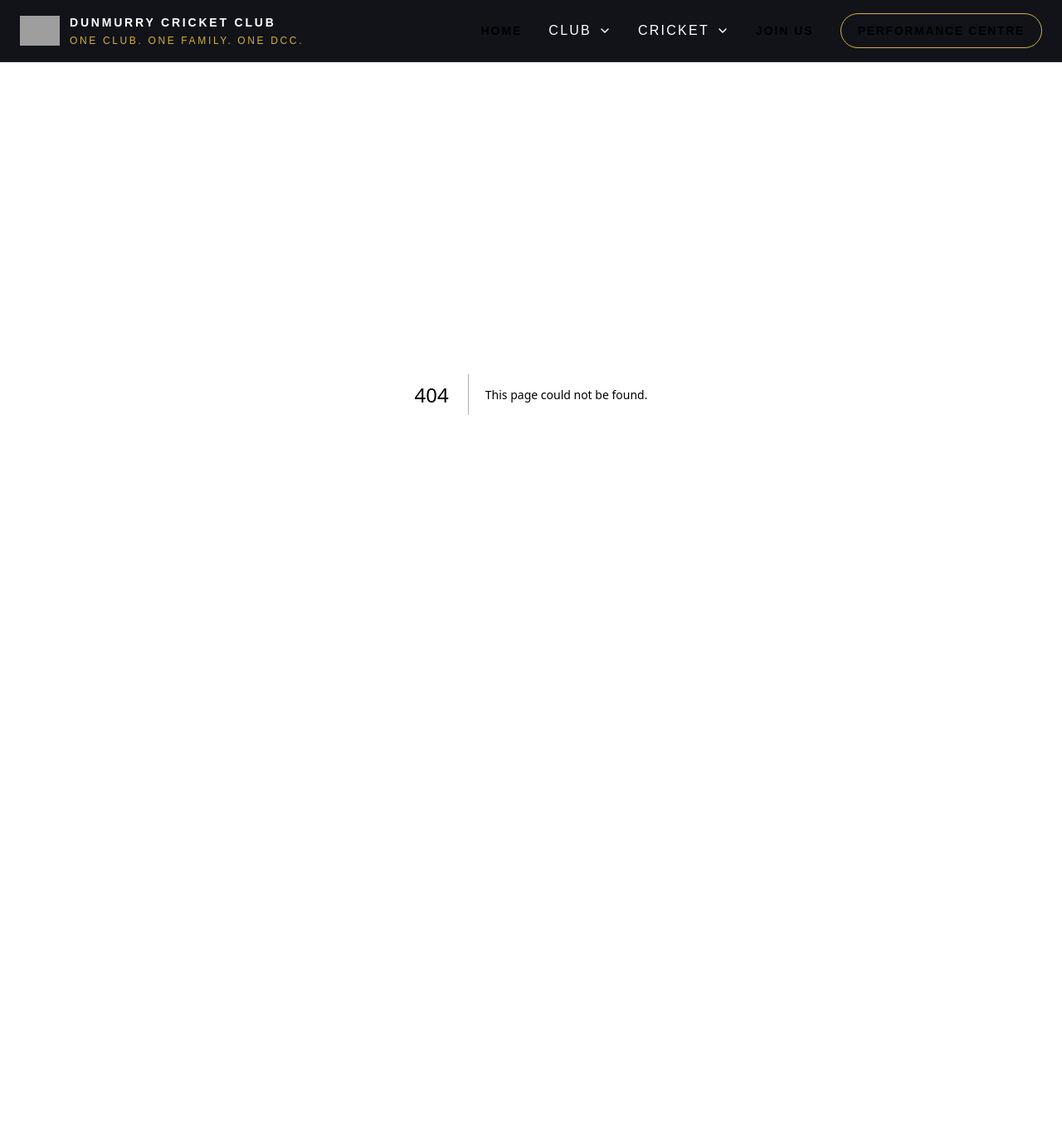
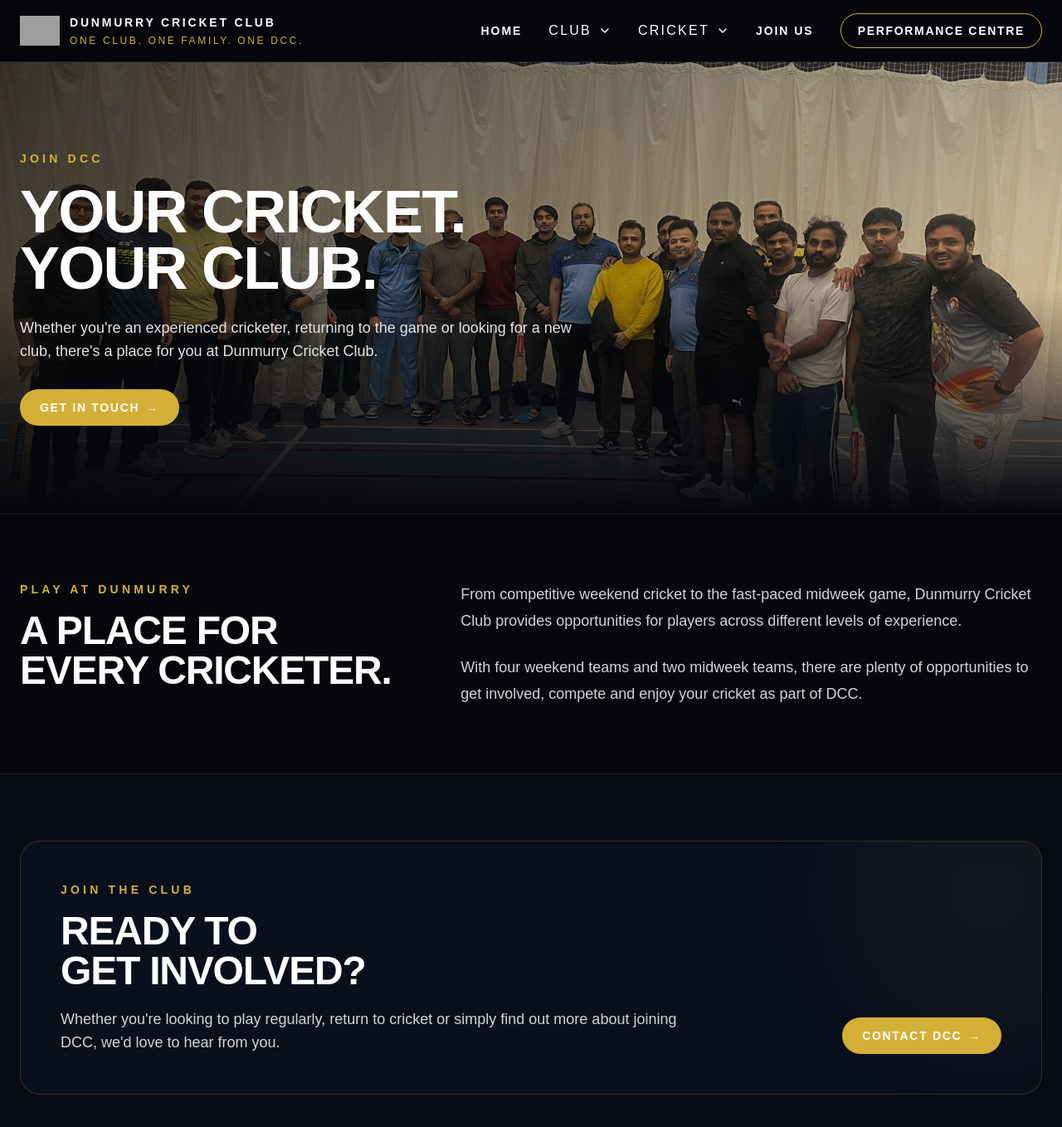
Before and after one commit to Hkhims/dcc-main-website, a Next.js app: page /join-us in a window 1280 px wide. Before the commit this address had no page. Shown: the top 1358 px of the page at 83% size. Before the commit the page ends 875 px from the top, so only its background shows below. Built offline with nearby package versions, Linux system fonts and the light colour scheme; grey boxes are pictures that could not be loaded.

Commit message:
Add Join Us page

```diff
--- /dev/null
+++ b/src/app/join-us/page.tsx
@@ -0,0 +1,214 @@
+import Image from "next/image";
+import Link from "next/link";
+
+export default function JoinUsPage() {
+  return (
+    <main className="bg-[#05070d] text-white">
+      {/* Hero */}
+      <section className="relative isolate overflow-hidden border-b border-white/10">
+        <div className="absolute inset-0">
+          <Image
+            src="/join-us-hero.jpeg"
+            alt="Dunmurry Cricket Club members together"
+            fill
+            priority
+            sizes="100vw"
+            className="object-cover object-center"
+          />
+
+          <div
+            className="absolute inset-0 bg-gradient-to-r from-black/70 via-black/40 to-black/10"
+            aria-hidden="true"
+          />
+
+          <div
+            className="absolute inset-0 bg-gradient-to-t from-[#05070d] via-transparent to-black/20"
+            aria-hidden="true"
+          />
+        </div>
+
+        <div className="relative flex min-h-[62vh] items-end px-6 py-16 sm:py-20 lg:min-h-[68vh] lg:items-center">
+          <div className="max-w-3xl">
+            <p className="text-sm font-bold uppercase tracking-[0.3em] text-dcc-gold">
+              Join DCC
+            </p>
+
+            <h1 className="mt-5 text-5xl font-black uppercase leading-[0.95] tracking-tight sm:text-6xl lg:text-7xl">
+              Your Cricket.
+              <br />
+              Your Club.
+            </h1>
+
+            <p className="mt-6 max-w-2xl text-base leading-7 text-zinc-200 sm:text-lg">
+              Whether you&apos;re an experienced cricketer, returning to the
+              game or looking for a new club, there&apos;s a place for you at
+              Dunmurry Cricket Club.
+            </p>
+
+            <Link
+              href="/club/contact"
+              className="mt-8 inline-flex items-center justify-center rounded-full bg-dcc-gold px-6 py-3 text-sm font-bold uppercase tracking-[0.12em] text-black transition hover:brightness-110"
+            >
+              Get in Touch
+              <span className="ml-2" aria-hidden="true">
+                →
+              </span>
+            </Link>
+          </div>
+        </div>
+      </section>
+
+      {/* Cricket for Everyone */}
+      <section className="border-b border-white/10 bg-[#05070d] px-6 py-16 sm:py-20">
+        <div className="grid w-full gap-10 lg:grid-cols-[0.8fr_1.2fr] lg:gap-16">
+          <div>
+            <p className="text-sm font-bold uppercase tracking-[0.3em] text-dcc-gold">
+              Play at Dunmurry
+            </p>
+
+            <h2 className="mt-4 text-3xl font-black uppercase tracking-tight sm:text-4xl lg:text-5xl">
+              A Place for
+              <br />
+              Every Cricketer.
+            </h2>
+          </div>
+
+          <div className="max-w-4xl space-y-6 text-base leading-8 text-zinc-300 sm:text-lg">
+            <p>
+              From competitive weekend cricket to the fast-paced midweek game,
+              Dunmurry Cricket Club provides opportunities for players across
+              different levels of experience.
+            </p>
+
+            <p>
+              With four weekend teams and two midweek teams, there are plenty
+              of opportunities to get involved, compete and enjoy your cricket
+              as part of DCC.
+            </p>
+          </div>
+        </div>
+      </section>
+
+      {/* Join CTA */}
+      <section className="bg-[#080b12] px-6 py-16 sm:py-20">
+        <div className="w-full">
+          <div className="relative overflow-hidden rounded-3xl border border-dcc-gold/20 bg-[#0a0f1c] p-8 sm:p-10 lg:p-12">
+            <div
+              className="absolute -right-24 -top-24 h-80 w-80 rounded-full bg-dcc-gold/5 blur-3xl"
+              aria-hidden="true"
+            />
+
+            <div className="relative flex flex-col gap-8 lg:flex-row lg:items-end lg:justify-between">
+              <div>
+                <p className="text-sm font-bold uppercase tracking-[0.3em] text-dcc-gold">
+                  Join the Club
+                </p>
+
+                <h2 className="mt-4 text-3xl font-black uppercase tracking-tight sm:text-4xl lg:text-5xl">
+                  Ready to
+                  <br />
+                  get involved?
+                </h2>
+
+                <p className="mt-5 max-w-3xl text-base leading-7 text-zinc-300 sm:text-lg">
+                  Whether you&apos;re looking to play regularly, return to
+                  cricket or simply find out more about joining DCC, we&apos;d
+                  love to hear from you.
+                </p>
+              </div>
+
+              <Link
+                href="/club/contact"
+                className="inline-flex shrink-0 items-center justify-center self-start rounded-full bg-dcc-gold px-6 py-3 text-sm font-bold uppercase tracking-[0.12em] text-black transition hover:brightness-110 lg:self-auto"
+              >
+                Contact DCC
+                <span className="ml-2" aria-hidden="true">
+                  →
+                </span>
+              </Link>
+            </div>
+          </div>
+        </div>
+      </section>
+
+      {/* Footer */}
+      <footer className="border-t border-white/10 bg-[#03050a] px-6 py-10">
+        <div className="w-full">
+          <div className="flex flex-col gap-8 lg:flex-row lg:items-end lg:justify-between">
+            <div>
+              <p className="text-sm font-bold uppercase tracking-[0.22em] text-white">
+                Dunmurry Cricket Club
+              </p>
+
+              <p className="mt-2 text-xs uppercase tracking-[0.22em] text-dcc-gold">
+                One Club. One Family. One DCC.
+              </p>
+            </div>
+
+            <div className="flex flex-col gap-5 sm:flex-row sm:items-end sm:gap-8">
+              <nav className="flex flex-wrap gap-x-5 gap-y-3 text-sm font-semibold uppercase tracking-[0.12em] text-zinc-300">
+                <Link href="/" className="transition hover:text-dcc-gold">
+                  Home
+                </Link>
+
+                <Link
+                  href="/club/about"
+                  className="transition hover:text-dcc-gold"
+                >
+                  Club
+                </Link>
+
+                <Link
+                  href="/cricket/teams"
+                  className="transition hover:text-dcc-gold"
+                >
+                  Cricket
+                </Link>
+
+                <Link
+                  href="/join-us"
+                  className="transition hover:text-dcc-gold"
+                >
+                  Join Us
+                </Link>
+
+                <a
+                  href="https://dcc-performance-centre.vercel.app/"
+                  target="_blank"
+                  rel="noopener noreferrer"
+                  className="transition hover:text-dcc-gold"
+                >
+                  Performance Centre
+                </a>
+              </nav>
+
+              <div className="flex gap-4 text-sm font-semibold uppercase tracking-[0.12em] text-zinc-300">
+                <a
+                  href="https://www.facebook.com/dunmurrycc?locale=en_GB"
+                  target="_blank"
+                  rel="noopener noreferrer"
+                  className="transition hover:text-dcc-gold"
+                >
+                  Facebook
+                </a>
+
+                <a
+                  href="https://www.instagram.com/dunmurrycc/"
+                  target="_blank"
+                  rel="noopener noreferrer"
+                  className="transition hover:text-dcc-gold"
+                >
+                  Instagram
+                </a>
+              </div>
+            </div>
+          </div>
+
+          <div className="mt-8 border-t border-white/10 pt-6 text-xs text-zinc-500">
+            © 2026 Dunmurry Cricket Club
+          </div>
+        </div>
+      </footer>
+    </main>
+  );
+}
```
Also changed, not shown: public/join-us-hero.jpeg (added).
